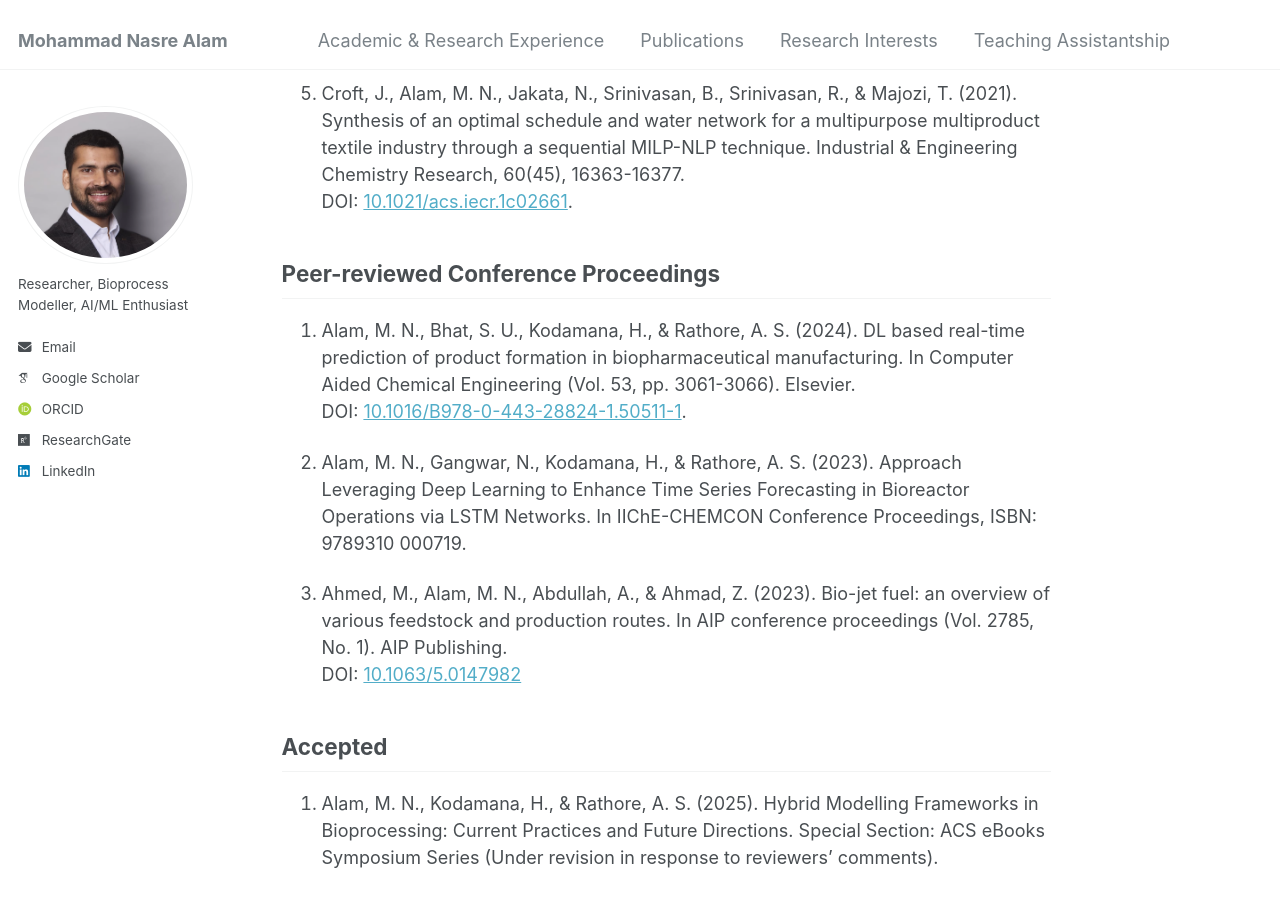
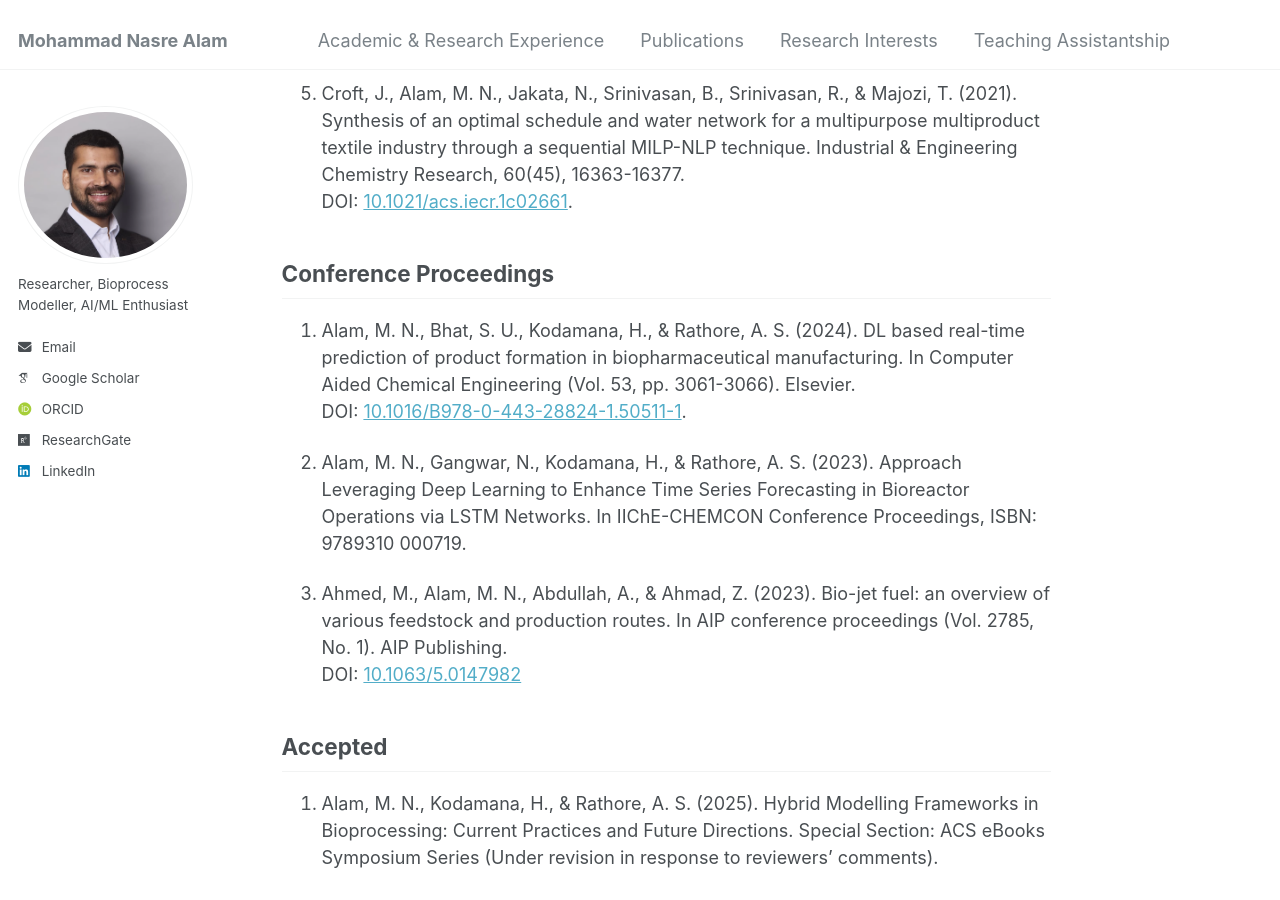
Before and after one commit to mdnasreiit/mdnasreiit.github.io, a Jekyll site: the page built from _pages/publications.md, in a window 1280 px wide and 900 px high, scrolled down 858 px. Built offline with Jekyll 4.4.1, drawn with Linux system fonts in a browser that asks for light colours; some web fonts are replaced; our own code applies the rules of GitHub Pages for plain Markdown files.

Commit message:
Update publications.md

```diff
--- a/_pages/publications.md
+++ b/_pages/publications.md
@@ -25,7 +25,7 @@ Cover link: [https://pubs.acs.org/toc/iecred/64/49](https://pubs.acs.org/toc/iec
 
 
 
-## Peer-reviewed Conference Proceedings
+## Conference Proceedings
 
 1. Alam, M. N., Bhat, S. U., Kodamana, H., & Rathore, A. S. (2024). DL based real-time prediction of product formation in biopharmaceutical manufacturing. In Computer Aided Chemical Engineering (Vol. 53, pp. 3061-3066). Elsevier.<br>  DOI: [10.1016/B978-0-443-28824-1.50511-1](https://www.sciencedirect.com/science/article/pii/B9780443288241505111). <br>
 
```
